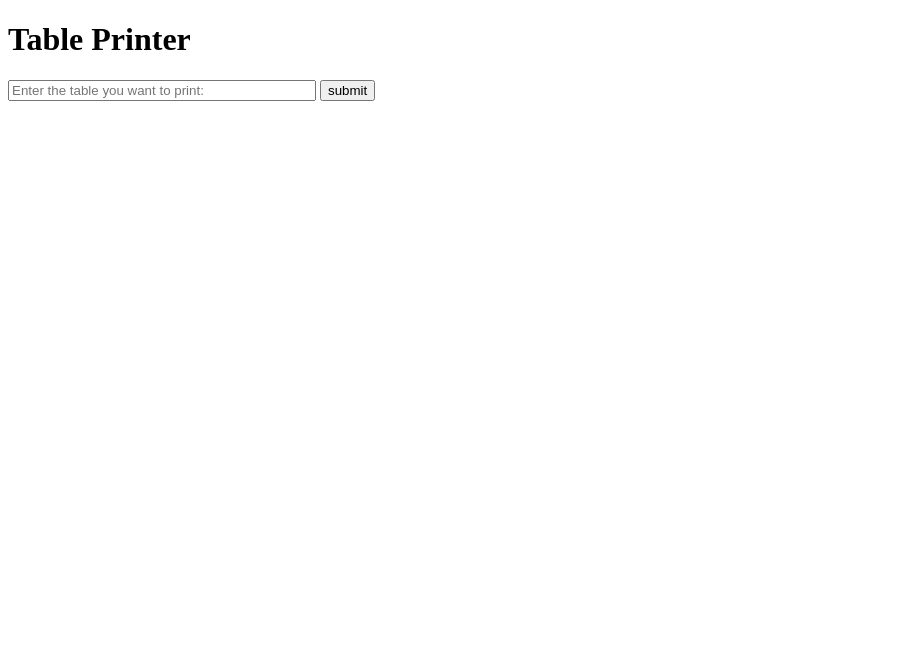
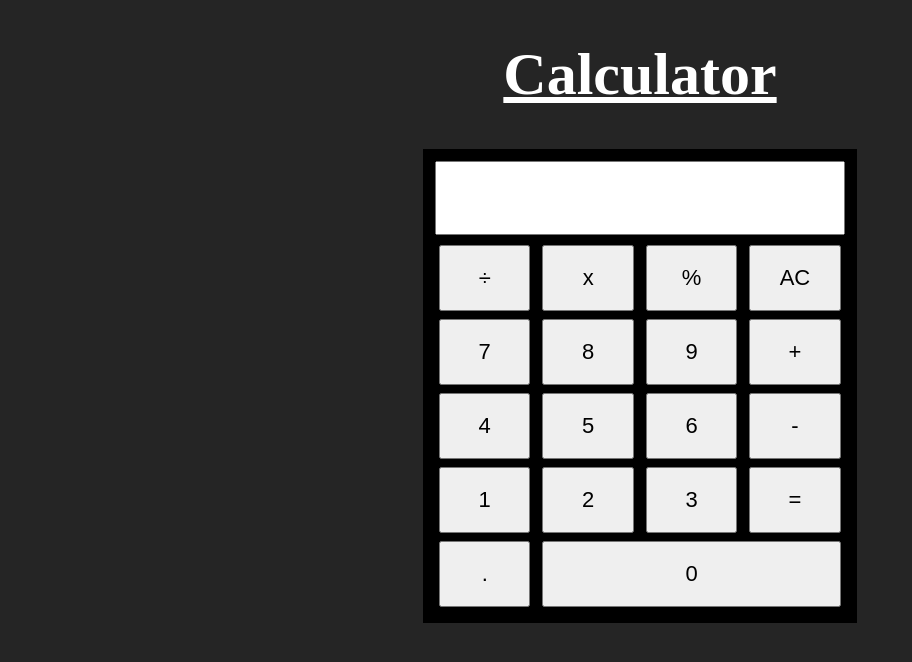
Before and after one commit to muhammadumer0454/JavaScript, a plain HTML site: page index.html in a window 1280 px wide. Shown: the whole page, without its empty margins (0-912 px from the left). Drawn offline with Linux system fonts and the light colour scheme.

Commit message:
Add files via upload

```diff
--- a/index.html
+++ b/index.html
@@ -6,32 +6,183 @@
     <meta http-equiv="X-UA-Compatible" content="IE=edge">
     <meta name="viewport" content="width=device-width, initial-scale=1.0">
     <title>Document</title>
-    <script src="script.js" defer></script>
+    <style>
+        body {
+            background-color: rgba(0, 0, 0, 0.856);
+        }
+
+        h1 {
+            color: white;
+            font-size: 60px;
+            text-align: center;
+            text-decoration: underline;
+        }
+
+        .mainC {
+            background-color: black;
+            max-width: 410px;
+            margin: auto;
+            display: flex;
+            flex-direction: column;
+            justify-content: center;
+            padding: 12px;
+            gap: 6px;
+        }
+
+        .mainC input {
+            padding: 18px 8px;
+            outline: none;
+            font-size: 30px;
+        }
+
+        .mainC button {
+            padding: 18px;
+            margin: 4px;
+            width: 22.3%;
+            font-size: 22px;
+        }
+
+        .group4 :nth-child(2) {
+            width: 72.8%;
+
+        }
+    </style>
 </head>
 
 <body>
-<h1>Table Printer</h1>
 
-<input id="input" style="width: 300px;" type="number" placeholder="Enter the table you want to print:">
-<button onclick="input()">submit</button>
+    <h1>Calculator</h1>
+
+    <div class="mainC">
 
 
-<script>
+        <input id="txt" type="text" readonly>
 
-    let tableInput = document.getElementById("input").value;
+        <div class="container">
 
-    let integer = parseInt(tableInput);
-
-    let input = () =>{
+            <div class="group5">
 
 
-        for(let i = 1; i < 11; i++){
+                <button onclick="VALUE('/')">
+                    &#247
+                </button>
 
-                document.write( integer * i );
+                <button onclick="VALUE('*')">
+                    x
+                </button>
 
-            }
+                <button onclick="VALUE('%')">
+                    %
+                </button>
+
+                <button onclick="C()">
+                    AC
+                </button>
+            </div>
+
+            <div class="group3">
+
+
+                <button onclick="VALUE('7')">
+                    7
+                </button>
+
+                <button onclick="VALUE('8')">
+                    8
+                </button>
+
+                <button onclick="VALUE('9')">
+                    9
+                </button>
+
+                <button onclick="VALUE('+')">
+                    +
+                </button>
+
+
+
+
+                <div class="group2">
+
+
+                    <button onclick="VALUE('4')">
+                        4
+                    </button>
+
+                    <button onclick="VALUE('5')">
+                        5
+                    </button>
+
+                    <button onclick="VALUE('6')">
+                        6
+                    </button>
+
+                    <button onclick="VALUE('-')">
+                        -
+                    </button>
+                </div>
+
+                <div class="group1">
+
+                    <button onclick="VALUE('1')">
+                        1
+                    </button>
+
+                    <button onclick="VALUE('2')">
+                        2
+                    </button>
+
+                    <button onclick="VALUE('3')">
+                        3
+                    </button>
+
+                    <button onclick="compute()">
+                        =
+                    </button>
+                </div>
+            </div>
+            <div class="group4">
+
+
+                <button class="dotButton" onclick="VALUE('.')">
+                    .
+                </button>
+
+                <button onclick="VALUE('0')">
+                    0
+                </button>
+
+
+            </div>
+
+
+
+        </div>
+    </div>
+
+
+    <script>
+        function VALUE(a) {
+            const txt = document.getElementById("txt");
+
+            txt.value += a
         }
-</script>
+
+        function compute() {
+            const txt = document.getElementById("txt");
+
+            txt.value = eval(txt.value);
+        }
+
+        function C() {
+            const txt = document.getElementById("txt");
+
+            txt.value = "";
+
+        }
+    </script>
+
+
 </body>
 
 </html>
```
